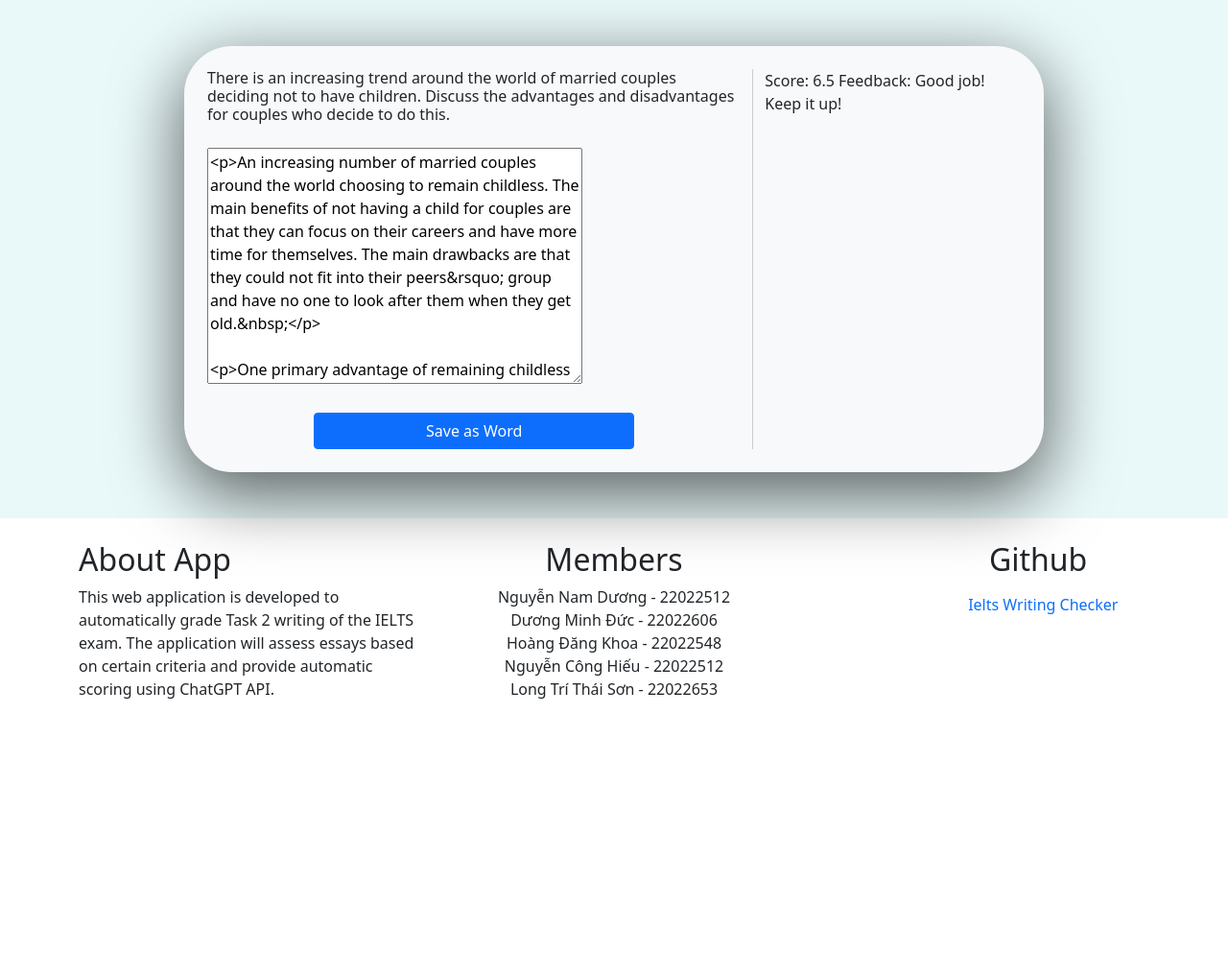
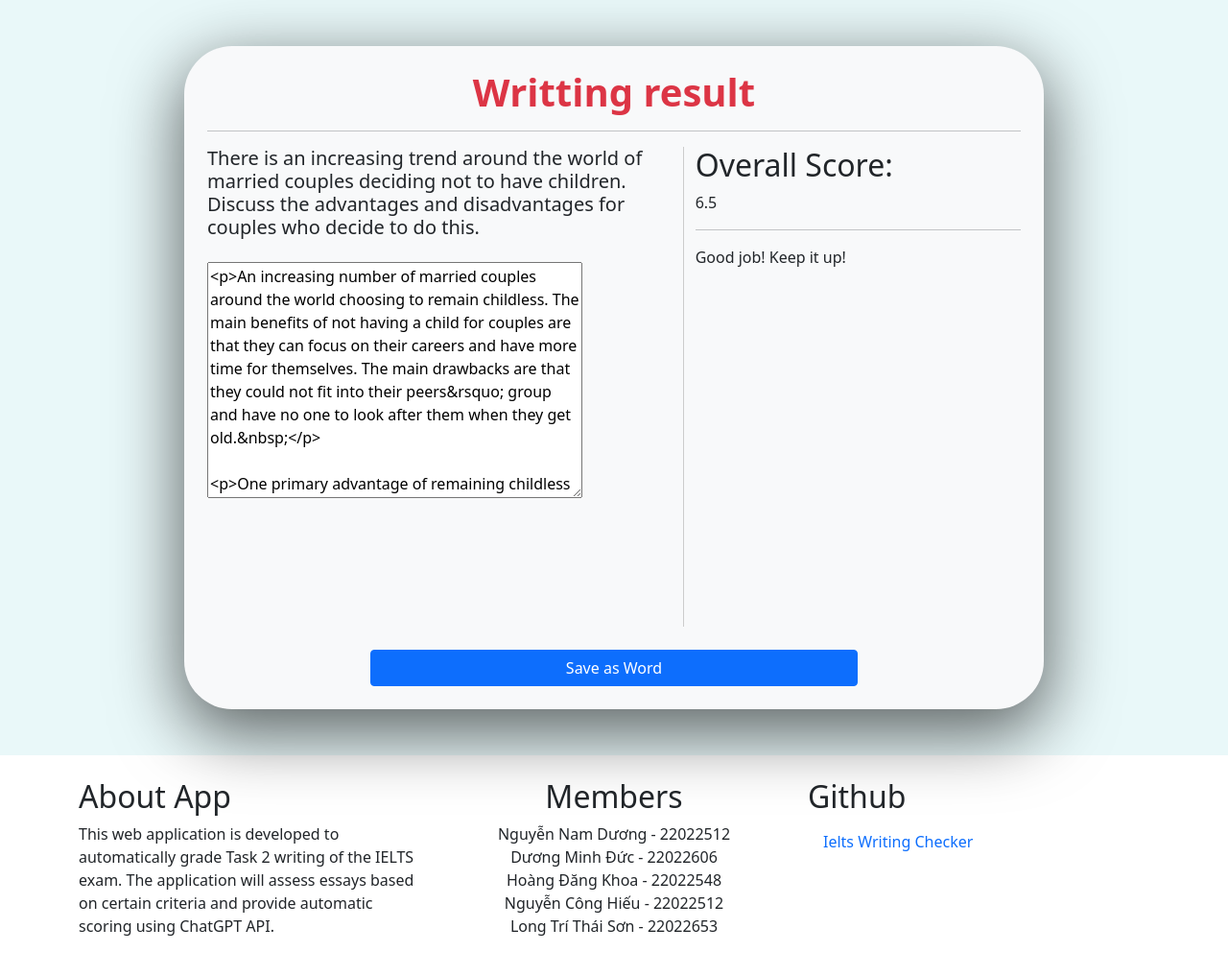
Before and after one commit to hieuhn09/IELTS-Writing-Checker, a Django app: page /result?writting_id=4 in a window 1280 px wide. Shown: the part 81-1098 px from the top of the page at 96% size. Before the commit the page ends 809 px from the top, so only its background shows below. Run offline with Django 4.2, Linux system fonts and the light colour scheme; data comes from the database, SQL or seed files in the repository; both versions use the stored data as it was after the commit; parts of the project's set-up code (start-up, migrations or seed data) failed here and were passed over; some libraries are stand-ins or nearby versions.

Commit message:
Add feedback features using gemini API

```diff
--- a/ielts_checker/static/css/style.css
+++ b/ielts_checker/static/css/style.css
@@ -25,13 +25,6 @@
 .username-link:hover {
     color: red;
 }
-.github-heading {
-    margin-left: 5cm;
-}
-.github-link {
-    margin-left: 4cm;
-}
-
 
 #public-page{
     background-color: #E9F8F9;
--- a/ielts_checker/templates/partials/_footer.html
+++ b/ielts_checker/templates/partials/_footer.html
@@ -25,10 +25,10 @@
           </div>
           <div class="col-md-4">
             <div class="footer-item" >  <div class="footer-heading">
-                <h2 class="github-heading" >Github</h2>
+                <h2>Github</h2>
               </div>
               <ul class="list-unstyled">
-                <li><a class="nav-link github-link" href="https://github.com/hieuhn09/IELTS-Writing-Checker">Ielts Writing Checker</a></p>
+                <li><a class="nav-link" href="https://github.com/hieuhn09/IELTS-Writing-Checker">Ielts Writing Checker</a></p>
               </ul>
             </div>
           </div>
--- a/ielts_checker/templates/public_writting.html
+++ b/ielts_checker/templates/public_writting.html
@@ -67,8 +67,7 @@
                                                 </button>
                                             </form>
 
-                                            <p class="text-muted mb-0 team-description">{{data.writting|truncatechars:50}}</p>
-                                        </div>
+                                            <p class="text-muted mb-0 team-description">{{data.writting|safe|truncatechars:50}}</p>                                        </div>
                                         <div class="col-4 text-center">
                                             <h4>Score</h4>
                                             {{ data.score }}
--- a/ielts_checker/templates/writting_history.html
+++ b/ielts_checker/templates/writting_history.html
@@ -119,7 +119,7 @@
                                                             <h5 class="mb-1 font-size-17 team-title">{{ data.task|truncatechars:50 }}</h5>
                                                         </button>
                                                     </form>
-                                                    <p class="text-muted mb-0 team-description">{{data.writting|truncatechars:50}}</p>
+                                                    <p class="text-muted mb-0 team-description">{{data.writting|safe|truncatechars:50}}</p>
                                                 </div>
                                                 <div class="col-4">
                                                     Score: {{data.score}}
--- a/ielts_checker/templates/writting_result.html
+++ b/ielts_checker/templates/writting_result.html
@@ -9,31 +9,36 @@
 {% block content %}
 <div class="d-flex justify-content-center"  id="profile-page">
     <div class="p-4 bg-light m-5" style="max-width: 90vw; width: 70%; height: auto; border-radius: 50px; box-shadow: rgba(0, 0, 0, 0.6) 0px 22px 70px 4px;">
+        <h1 class="fw-bold text-center text-danger">Writting result</h1>
+        <hr>
         <div class="row">
-            <div class="col-xl-8" style="border-right: 1px solid #ccc;">
-                <h6 class="mb-4">{{ writting_data.task }}</h6>
-                <form action="{% url 'download_doc' %}" method="post">
-                    {% csrf_token %}
-                    <input type="hidden" name="task" value="{{ writting_data.task }}">
-                    <input type="hidden" name="score" value="{{ writting_data.score}}">
-                    <input type="hidden" name="feed_back" value="{{ writting_data.feed_back }}">
-                    {{ form.writting}}
-                    {{ form.media }}
+            <div class="col-xl-7" style="border-right: 1px solid #ccc;">
+                <h5 class="mb-4">{{ writting_data.task }}</h5>
+                {{ form.writting}}
+                {{ form.media }}
 
-                    <div class="d-flex justify-content-center mt-4">
-                        <button class="btn btn-primary" type="submit" style="width: 60%;">Save as Word</button>
-
-                    </div>
-                </form>
 
 
             </div>
-            <div class="col-xl-4">
-                Score: {{ writting_data.score }}
-                Feedback: {{ writting_data.feed_back }}
+            <div class="col-xl-5" style="height: 500px; overflow-y: auto;">
+                <h2>Overall Score:</h2>
+                {{ writting_data.score }}
+                <hr>
+                {{ writting_data.feed_back|safe }}
             </div>
         </div>
+        <form action="{% url 'download_doc' %}" method="post">
+            {% csrf_token %}
+            <input type="hidden" name="task" value="{{ writting_data.task }}">
+            <input type="hidden" name="score" value="{{ writting_data.score}}">
+            <input type="hidden" name="feed_back" value="{{ writting_data.feed_back }}">
+            <input type="hidden" name="writting" value="{{ writting_data.writting }}">
 
+            <div class="d-flex justify-content-center mt-4">
+                <button class="btn btn-primary" type="submit" style="width: 60%;">Save as Word</button>
+
+            </div>
+        </form>
     </div>
 
 </div>
--- a/ielts_checker/writting_checker/get_result.py
+++ b/ielts_checker/writting_checker/get_result.py
@@ -1,6 +1,4 @@
 import google.generativeai as genai
-import json
-
 genai.configure(api_key="AIzaSyAFejakqWRITENoOl5qSDxFQNCqiPdBxak")
 
 generation_config = {
@@ -41,7 +39,6 @@ It is true that millions of years ago, many ancient species of animals, such as
 Other justifications  for saving wild animals involve  the significant roles that they play in not only the balance of the ecosystem but also our lives. Everything in nature is connected , and if one species becomes extinct, many other animals and even plants will suffer as the food chain is disrupted. Wild animals also have great aesthetic and socio-cultural values. They contribute to our rich bio-diversity  that makes this planet a beautiful place. In numerous places around the world, many types of animals play an important role in different cultures. For example, in some religions, cows are revered and worshiped as gods.
 The disappearance of many animal species does not always occur as a natural process but as a consequence of our doings . It is our obligation to help preserve wild animals because their extinction will have a severe influence on many important aspects of our lives.
 
-## Feedback :
 **Vocabulary and Grammar Enhancement**
 -   some people believe-> certain individuals hold the belief
 Explanation: Replacing "some people believe" with "certain individuals hold the belief" elevates the language by using more formal terminology and avoids the use of colloquial language.
@@ -135,7 +132,6 @@ First of all , the increase in the production of consumer products harms the env
 Actions must be taken as soon as possible  to minimize the negative impacts on the environment arising from the increasing amount of consumer goods. First, companies should promote the use of eco-friendlier  materials. For example , the giant coffee chain Starbucks  has recently replaced  plastic straws with reusable alternatives made of materials like paper or bamboo. in addition , many governments are also encouraging the development of more sustainable manufacturing processes. For instance, many states in the U.S  offer tax breaks and incentives for businesses using renewable energy, and some firms are even allowed to purchase green energy at cheaper prices than traditional fossil fuels.
 In conclusion, there are two main reasons why the environment is severely impacted by the increase in the production of consumer goods. To address this issue, governments and companies must join hands  to make the production lines more environmentally friendly by switching to greener materials.
 
-## Feedback :
 **Vocabulary and Grammar Enhancement**
 -   Nowadays-> In contemporary times
 Explanation: "Nowadays" is colloquial and less formal compared to "In contemporary times," which is more suitable for academic writing.
@@ -273,4 +269,7 @@ f"""Please follow the instructions below and you must use the form provided:
     response = model.generate_content(prompt, request_options={"timeout" : 200})
 
 
-    return response.text
+    return {
+        'score': 7,
+        'feed_back': response.text
+    }
--- a/ielts_checker/writting_checker/views.py
+++ b/ielts_checker/writting_checker/views.py
@@ -4,9 +4,10 @@ from django.core.paginator import Paginator
 from docx import Document
 from html2text import html2text
 from io import BytesIO
+import markdown
 
 from .forms import WrittingForm
-from .get_result import get_writting_result
+from .get_result import get_writing_result
 from .models import UserWrittings
 from user_auth.models import UserProfile
 from django.contrib.auth.models import User
@@ -15,6 +16,17 @@ def home_page(request):
     form = WrittingForm()
     if request.user.is_authenticated and not hasattr(request.user, 'userprofile'):
         UserProfile.objects.create(user=request.user)
+    if request.method == 'POST':
+        form = WrittingForm(data=request.POST)
+        if form.is_valid():
+            task = request.POST.get('task')
+            writting = request.POST.get('writting')
+            # Store task and writting in the session
+            request.session['task'] = task
+            request.session['writting'] = writting
+            request.session['new'] = True
+
+            return redirect('writting-result')
 
     sample_writtings = UserWrittings.objects.filter(public_status=True).order_by('?')[:9]
 
@@ -23,13 +35,16 @@ def home_page(request):
 def result(request):
     if request.method == 'POST':
         writting_id = request.GET.get('writting_id')
+        request.session['new'] = False
         return redirect(f'/result?writting_id={writting_id}')
     else:
         new_status = request.session.get('new')
         if new_status:
             task = request.session.get('task')
             writting = request.session.get('writting')
-            result = get_writting_result(task, writting)
+            result = get_writing_result(task, html2text(writting))
+            result['feed_back'] = markdown.markdown(result['feed_back']).replace('\n', '<br>')
+
             writting_data = UserWrittings(
                 user_name=request.user,
                 task=task,
@@ -103,7 +118,7 @@ def download_doc(request):
         doc.add_paragraph(request.POST.get('score'))
 
         doc.add_heading('Feedback', 1)
-        doc.add_paragraph(request.POST.get('feed_back'))
+        doc.add_paragraph(html2text(request.POST.get('feed_back')))
 
         # Save the Document to a BytesIO object
         f = BytesIO()
@@ -111,7 +126,7 @@ def download_doc(request):
         f.seek(0)
 
         # Create a FileResponse with the BytesIO object and set the Content-Disposition header
-        response = FileResponse(f, as_attachment=True, filename='writting_feedback.docx')
+        response = FileResponse(f, as_attachment=True, filename='writing_feedbacks.docx')
         return response
     else:
         return HttpResponseBadRequest("This URL only supports POST requests")
```
Also changed, not shown: ielts_checker/templates/home_page.html (+23 -3 lines), ielts_checker/db.sqlite3, ielts_checker/static/js/circle_progress_bar.js (line endings or trailing spaces).
